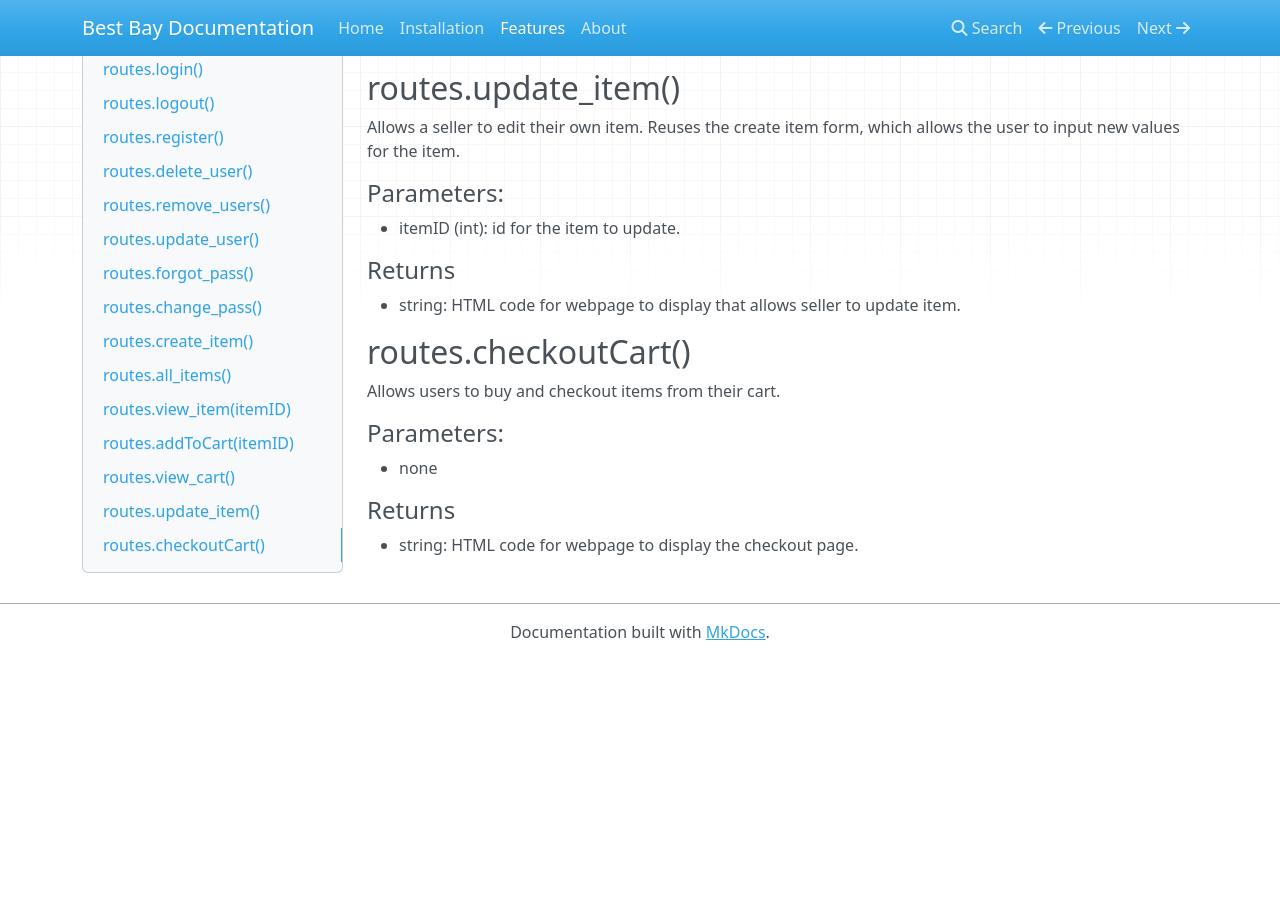
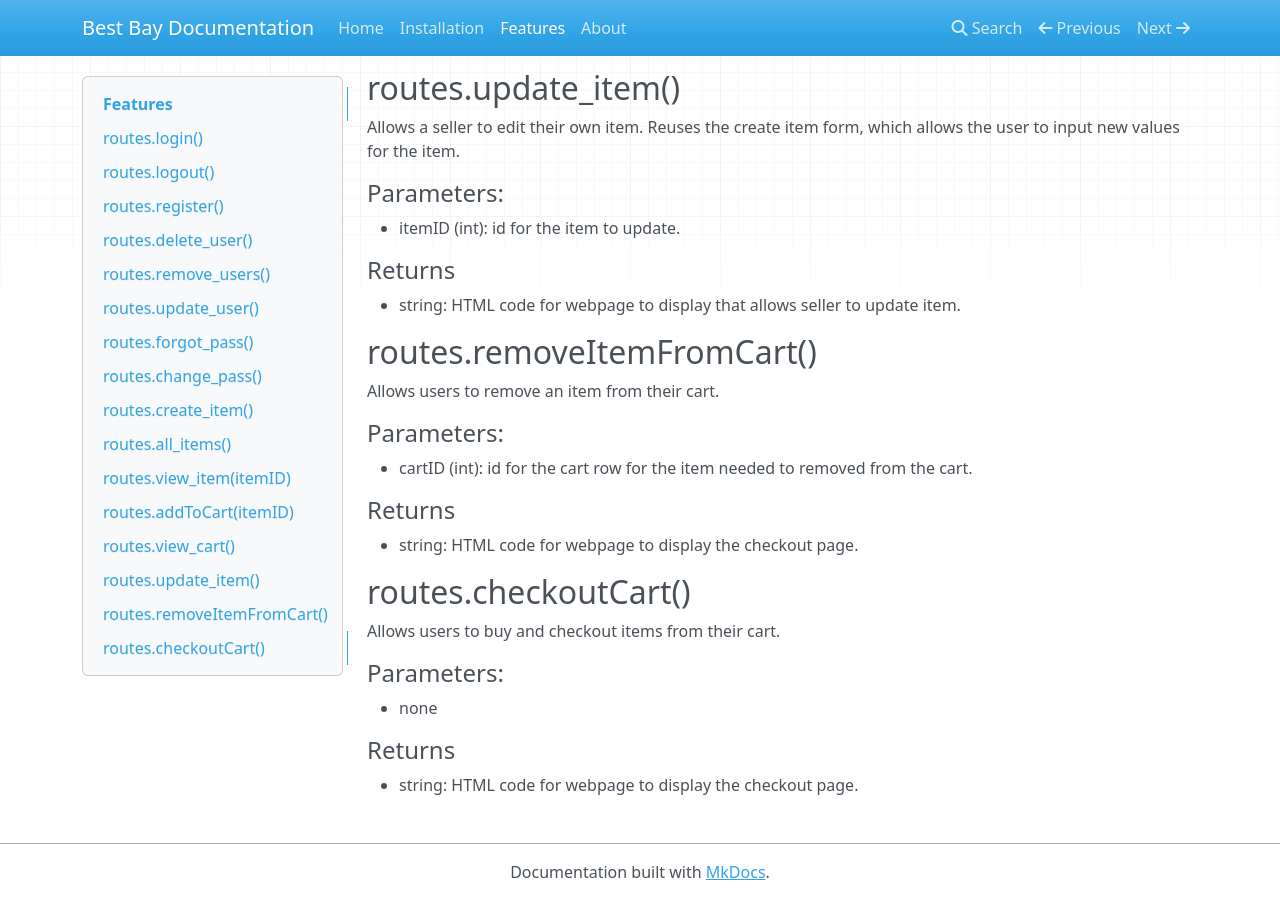
Before and after one commit to MrTwist64/CMPE131-Spring22-Team4, an MkDocs documentation site: the page built from docs/docs/features.md, in a window 1280 px wide and 900 px high, scrolled down 3912 px. Built offline with MkDocs 1.6.1, drawn with Linux system fonts in a browser that asks for light colours; nearby versions of some CDN libraries; before the commit the page ends 4572 px from its top, so only the background shows below that.

Commit message:
Update features.md

```diff
--- a/docs/docs/features.md
+++ b/docs/docs/features.md
@@ -140,6 +140,15 @@ Allows a seller to edit their own item. Reuses the create item form, which allow
 #### Returns
 - string: HTML code for webpage to display that allows seller to update item.
 
+## routes.removeItemFromCart()
+Allows users to remove an item from their cart.
+
+#### Parameters:
+- cartID (int): id for the cart row for the item needed to removed from the cart.
+
+#### Returns
+- string: HTML code for webpage to display the checkout page.
+
 ## routes.checkoutCart()
 Allows users to buy and checkout items from their cart.
 
```
